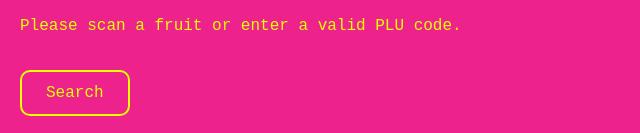
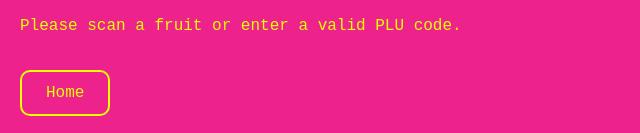
Before and after one commit to kimab006/KeepItFresh1, a plain HTML site: page fruit.html in a window 1280 px wide. Shown: the part 664-797 px from the top of the page, 0-640 px from the left. Drawn offline with Linux system fonts and the light colour scheme; a web font is replaced by a local one.

Commit message:
home button

```diff
--- a/fruit.html
+++ b/fruit.html
@@ -121,7 +121,7 @@
       </div>
 
       <div class="bottom-buttons">
-        <a href="index.html">Search</a>
+        <a href="index.html">Home</a>
         <a href="scan.html">Scan</a>
       </div>
     </div>
```
